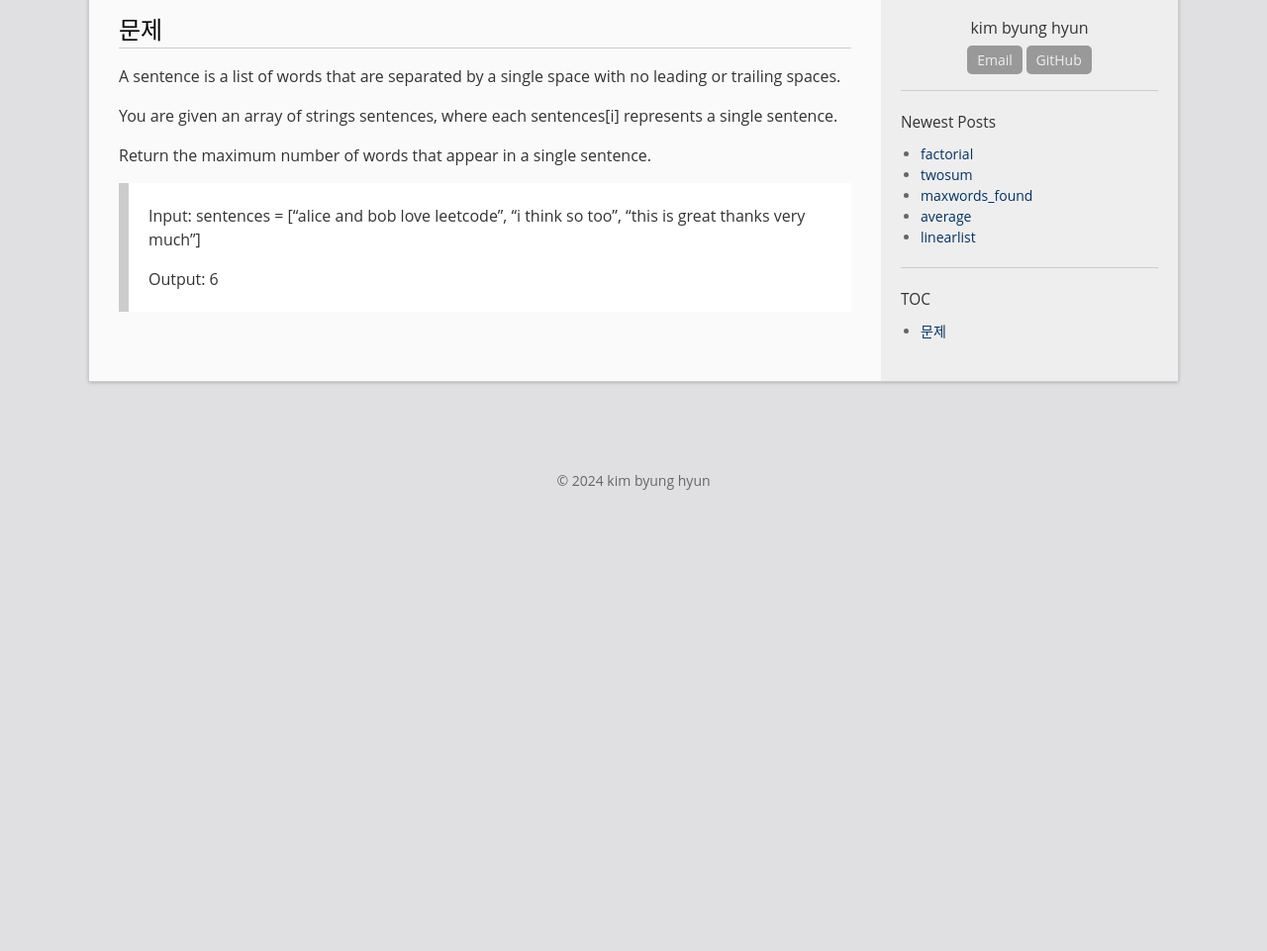
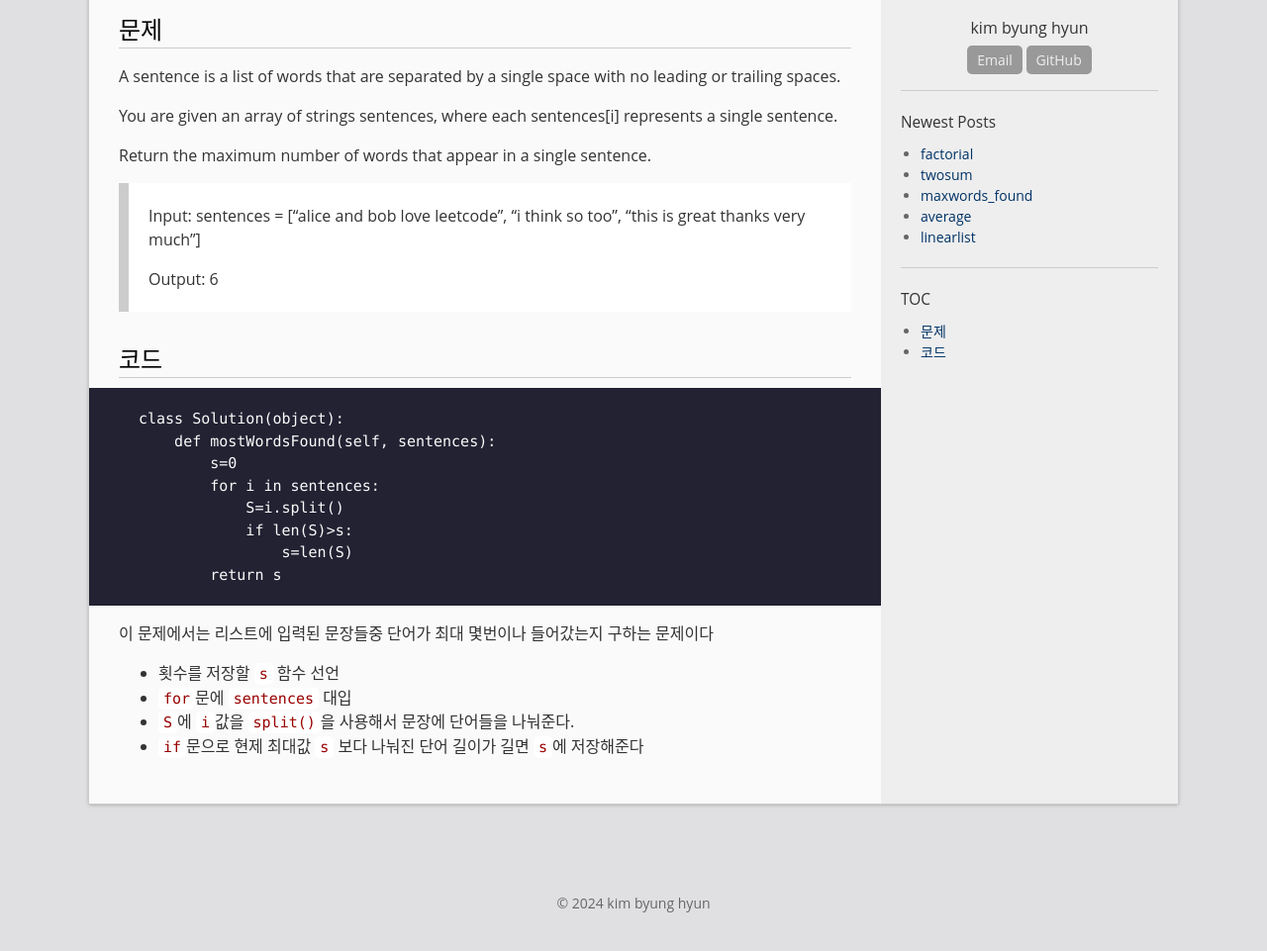
Before and after one commit to bh6366632/bh6366632.github.com, a Jekyll site: the page built from _posts/2024-04-12-maxwords_found.md, in a window 1280 px wide, cut to the strip 261-1244 px from the top of the page. Shown: the top 961 px of the strip at 99% size. Built offline with Jekyll 4.4.1, drawn with Linux system fonts in a browser that asks for light colours; before the commit the page ends 900 px from its top, so only the background shows below that.

Commit message:
Update 2024-04-12-maxwords_found.md

````diff
--- a/_posts/2024-04-12-maxwords_found.md
+++ b/_posts/2024-04-12-maxwords_found.md
@@ -18,3 +18,20 @@ Return the maximum number of words that appear in a single sentence.
 > Input: sentences = ["alice and bob love leetcode", "i think so too", "this is great thanks very much"]
 >
 > Output: 6
+
+# 코드
+```
+class Solution(object):
+    def mostWordsFound(self, sentences):
+        s=0
+        for i in sentences:
+            S=i.split()
+            if len(S)>s:
+                s=len(S)
+        return s
+```
+이 문제에서는 리스트에 입력된 문장들중 단어가 최대 몇번이나 들어갔는지 구하는 문제이다
+- 횟수를 저장할 `s` 함수 선언
+- `for`문에 `sentences` 대입
+- `S`에 `i`값을 `split()`을 사용해서 문장에 단어들을 나눠준다.
+- `if`문으로 현제 최대값 `s` 보다 나눠진 단어 길이가 길면 `s`에 저장해준다
````
